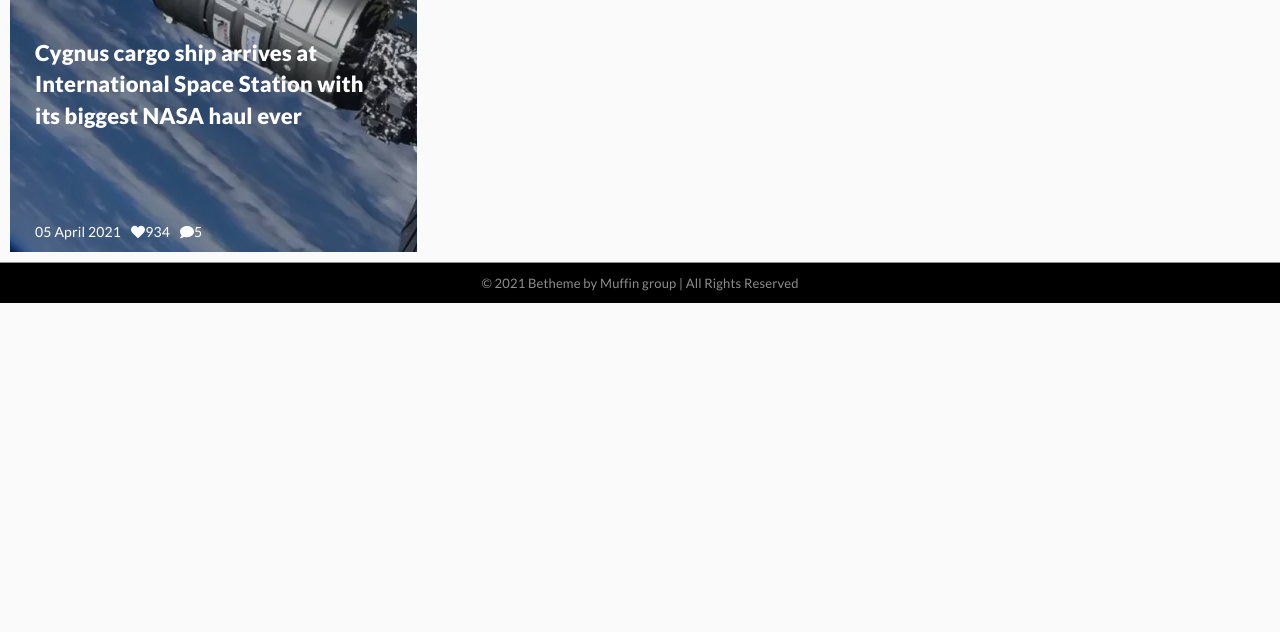
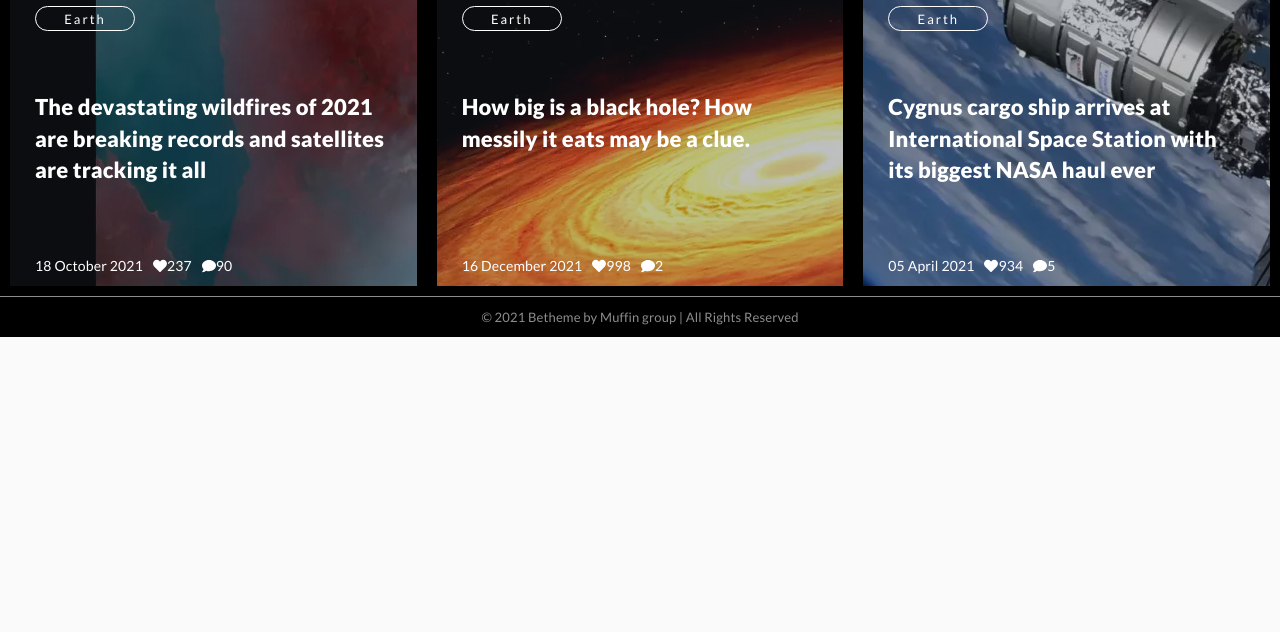
Before and after one commit to Kati0405/ba-space-react, a React app: page /earth in a window 1280 px wide. Shown: the part 168-800 px from the top of the page. Built offline with nearby package versions, Linux system fonts and the light colour scheme.

Commit message:
added some articles to array, added like to articleListItem

```diff
--- a/src/components/Articles/ArticlesList.js
+++ b/src/components/Articles/ArticlesList.js
@@ -12,8 +12,18 @@ const ArticlesList = () => {
                 justifyContent="center"
                 alignItems="center"
             >
-                {articlesArray.map(
-                    ({ id, image, category, text, date, likes, comments }) => (
+                {articlesArray
+                    .slice(0, 5)
+                    .map(
+                        ({
+                            id,
+                            image,
+                            category,
+                            text,
+                            date,
+                            likes,
+                            comments,
+                        }) => (
                             <Grid key={id} item xs={12} sm={6} md={4}>
                                 <ArticlesListItem
                                     image={image}
--- a/src/components/Articles/ArticlesListItem.css
+++ b/src/components/Articles/ArticlesListItem.css
@@ -10,8 +10,7 @@
     width: 100px;
     color: white;
     border: 1px solid white;
-    font-family: "Lato",
-    sans-serif;
+    font-family: 'Lato', sans-serif;
     font-size: 13px;
     letter-spacing: 2px;
 }
@@ -44,7 +43,7 @@
 }
 
 .preview:after {
-    content: "";
+    content: '';
     position: absolute;
     top: 0;
     left: 0;
@@ -55,8 +54,7 @@
 }
 
 .article-text {
-    font-family:"Lato",
-    sans-serif;
+    font-family: 'Lato', sans-serif;
     font-size: 22px;
     font-weight: 700;
     padding: 15px 0;
@@ -76,9 +74,16 @@
     z-index: 10;
 }
 
-  .date, .likes, .comments {
+.date,
+.likes,
+.comments {
     color: white;
-    font-family: "Lato",
-    sans-serif;
+    font-family: 'Lato', sans-serif;
     padding-right: 10px;
 }
+
+.like {
+    color: white;
+    position: absolute;
+    left: 575px;
+}
--- a/src/components/Articles/ArticlesListItem.js
+++ b/src/components/Articles/ArticlesListItem.js
@@ -3,8 +3,19 @@ import { FontAwesomeIcon } from '@fortawesome/react-fontawesome'
 import { faComment, faHeart } from '@fortawesome/free-solid-svg-icons'
 import './ArticlesListItem.css'
 import PropTypes from 'prop-types'
+import { Button } from '@material-ui/core'
+import FavoriteIcon from '@material-ui/icons/Favorite'
+import FavoriteBorderIcon from '@material-ui/icons/FavoriteBorder'
 
-const ArticlesListItem = ({ image, category, text, date, likes, comments }) => {
+const ArticlesListItem = ({
+    image,
+    category,
+    text,
+    date,
+    likes,
+    comments,
+    isLiked = false,
+}) => {
     return (
         <>
             <div className="article-item">
@@ -12,6 +23,15 @@ const ArticlesListItem = ({ image, category, text, date, likes, comments }) => {
                     <img src={image} alt="" />
                 </div>
                 <button className="category-btn">{category}</button>
+                <div>
+                    <Button>
+                        {isLiked ? (
+                            <FavoriteIcon className="like" />
+                        ) : (
+                            <FavoriteBorderIcon className="like" />
+                        )}
+                    </Button>
+                </div>
                 <h3 className="article-text">{text}</h3>
                 <div className="info-block">
                     <span className="date">{date}</span>
--- a/src/components/Articles/articlesArray.js
+++ b/src/components/Articles/articlesArray.js
@@ -20,7 +20,7 @@ const articlesArray = [
     {
         id: 3,
         image: '/images/art3.jpg',
-        category: 'Science',
+        category: 'Earth',
         text: 'The devastating wildfires of 2021 are breaking records and satellites are tracking it all',
         date: '18 October 2021',
         likes: 237,
@@ -29,7 +29,7 @@ const articlesArray = [
     {
         id: 4,
         image: '/images/art4.png',
-        category: 'Technology',
+        category: 'Earth',
         text: 'How big is a black hole? How messily it eats may be a clue.',
         date: '16 December 2021',
         likes: 998,
@@ -44,6 +44,24 @@ const articlesArray = [
         likes: 934,
         comments: 5,
     },
+    {
+        id: 6,
+        image: '/images/art6.jpg',
+        category: 'Universe',
+        text: "Our Milky Way galaxy isn't very well mixed, study suggests",
+        date: '22 September 2021',
+        likes: 45,
+        comments: 2,
+    },
+    {
+        id: 7,
+        image: '/images/art7.jpg',
+        category: 'Technology',
+        text: "Launch of SpaceX's private Inspiration4 mission slips by 24 hours",
+        date: '07 August 2021',
+        likes: 89,
+        comments: 19,
+    },
 ]
 
 export default articlesArray
--- a/src/pages/CategoriesPages/EarthPage/EarthPage.js
+++ b/src/pages/CategoriesPages/EarthPage/EarthPage.js
@@ -2,16 +2,44 @@ import React from 'react'
 import articlesArray from '../../../components/Articles/articlesArray'
 import Grid from '@material-ui/core/Grid'
 import ArticlesListItem from '../../../components/Articles/ArticlesListItem'
+import { makeStyles } from '@material-ui/styles'
+
+const useStyles = makeStyles({
+    h3: {
+        fontSize: '38px',
+        fontFamily: 'Lato',
+        fontWeight: '700',
+        textAlign: 'center',
+    },
+
+    blackFont: {
+        backgroundColor: 'black',
+    },
+})
 
 const EarthPage = () => {
+    const classes = useStyles()
     const newArr = articlesArray.filter((x) => x.category === 'Earth')
     return (
         <>
-            <div>Category: Earth</div>
-
-            <div>
+            <Grid className={classes.blackFont}>
+                <h3 className={classes.h3}>Category: Earth</h3>
+                <Grid
+                    container
+                    direction="row"
+                    justifyContent="center"
+                    alignItems="center"
+                >
                     {newArr.map(
-                    ({ id, image, category, text, date, likes, comments }) => (
+                        ({
+                            id,
+                            image,
+                            category,
+                            text,
+                            date,
+                            likes,
+                            comments,
+                        }) => (
                             <Grid key={id} item xs={12} sm={6} md={4}>
                                 <ArticlesListItem
                                     id={id}
@@ -25,7 +53,8 @@ const EarthPage = () => {
                             </Grid>
                         )
                     )}
-            </div>
+                </Grid>
+            </Grid>
         </>
     )
 }
```
Also changed, not shown: public/images/art6.jpg (added), public/images/art7.jpg (added). Lines whose indentation alone changed are shown as unchanged.
